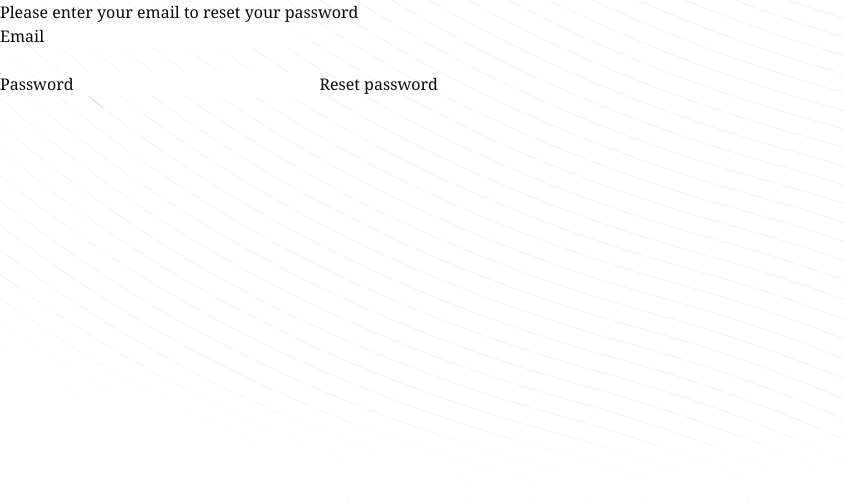
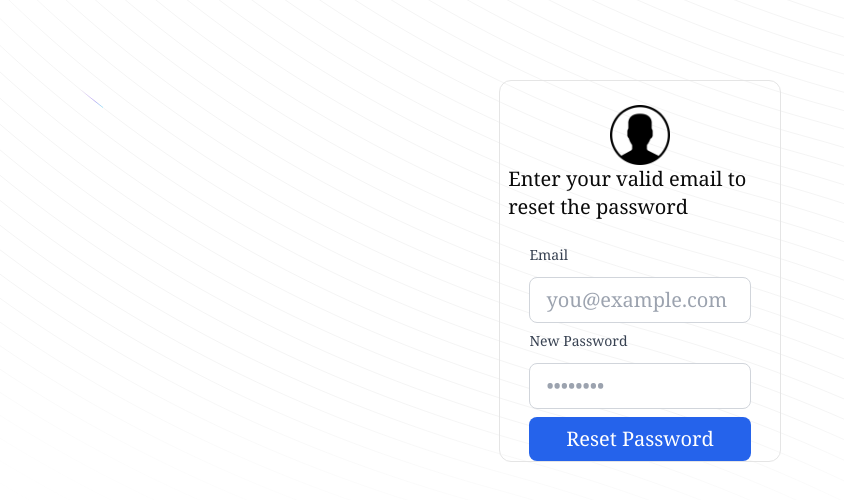
Before and after one commit to pankajkoree/dmhiw, a Next.js app: page /forgotCredentials in a window 1280 px wide. Shown: the top 500 px of the page, without its empty margins (0-844 px from the left). Built offline with nearby package versions, Linux system fonts and the light colour scheme.

Commit message:
forget passowrd

```diff
--- a/src/app/forgotCredentials/page.tsx
+++ b/src/app/forgotCredentials/page.tsx
@@ -1,6 +1,8 @@
 "use client";
 
 import { useState } from "react";
+import userImage from "../../../public/user.png";
+import Image from "next/image";
 
 const ForgotCredentials = () => {
   const [data, setData] = useState({
@@ -10,33 +12,70 @@ const ForgotCredentials = () => {
 
   const handleSubmit = (e: React.FormEvent<HTMLFormElement>) => {
     e.preventDefault();
+    // handle password reset logic here
   };
 
   return (
-    <div>
-      <p>Please enter your email to reset your password</p>
-      <form onSubmit={handleSubmit}>
-        <label htmlFor="email">Email</label>
+    <div className="relative flex justify-center xl:top-20">
+      <div className="relative flex flex-col justify-center items-center border p-2 xl:w-[22%] gap-4 rounded-xl hover:border-green-300">
+        <div className="relative flex flex-col justify-center items-center w-full top-4">
+          <Image src={userImage} alt="user" className="xl:w-[60px]" />
+          <p className="text-xl"> Enter your valid email to reset the password
+          </p>
+        </div>
+
+        <form
+          className="relative flex flex-col gap-2 p-2 text-xl xl:w-[90%] top-4"
+          onSubmit={handleSubmit}
+        >
+          {/* email starts here */}
+          <label
+            htmlFor="email"
+            className="block text-sm font-medium text-gray-700"
+          >
+            Email
+          </label>
           <input
             type="text"
             id="email"
             value={data.email}
             onChange={(e) => setData({ ...data, email: e.target.value })}
+            className="mt-1 w-full border border-gray-300 rounded-lg px-4 py-2 focus:outline-none focus:ring-2 focus:ring-blue-500"
+            placeholder="you@example.com"
+            required
           />
+          {/* email ends here */}
 
-        <br />
-        <br />
-
-        <label htmlFor="password">Password</label>
+          {/* passowrd starts here */}
+          <label
+            htmlFor="password"
+            className="block text-sm font-medium text-gray-700"
+          >
+            New Password
+          </label>
           <input
             type="password"
             id="password"
             value={data.password}
             onChange={(e) => setData({ ...data, password: e.target.value })}
+            className="mt-1 w-full border border-gray-300 rounded-lg px-4 py-2 focus:outline-none focus:ring-2 focus:ring-blue-500"
+            placeholder="••••••••"
+            required
           />
-        {/* update password button */}
-        <button type="submit">Reset password</button>
+
+          {/* password ends here */}
+
+          {/* signup button starts here */}
+          <button
+            type="submit"
+            className="w-full bg-blue-600 text-white py-2 rounded-lg hover:bg-blue-700 transition-all duration-200 font-medium"
+          >
+            Reset Password
+          </button>
+
+          {/* signup button ends here */}
         </form>
+      </div>
     </div>
   );
 };
```
Lines whose indentation alone changed are shown as unchanged.
